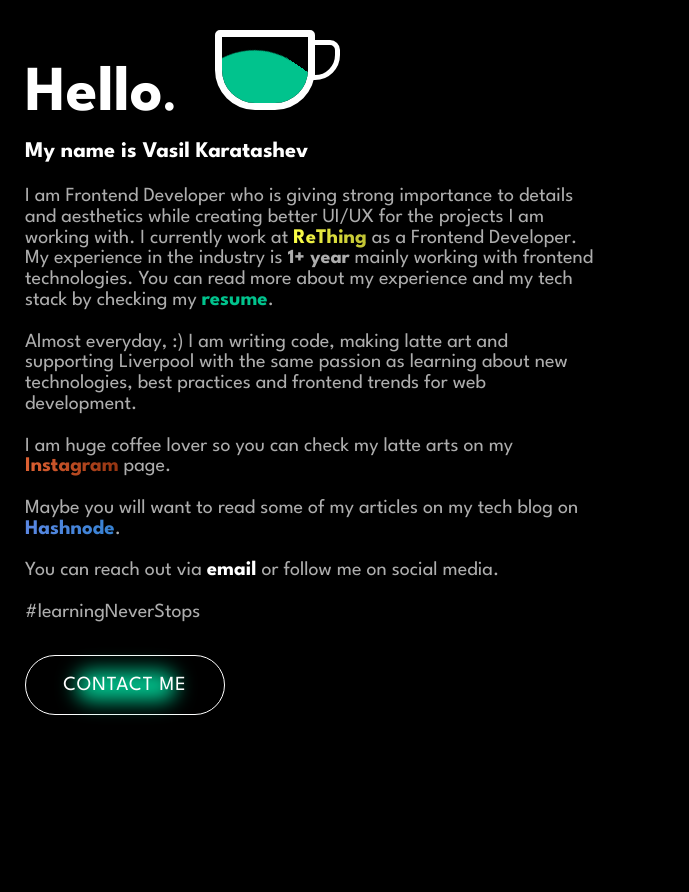
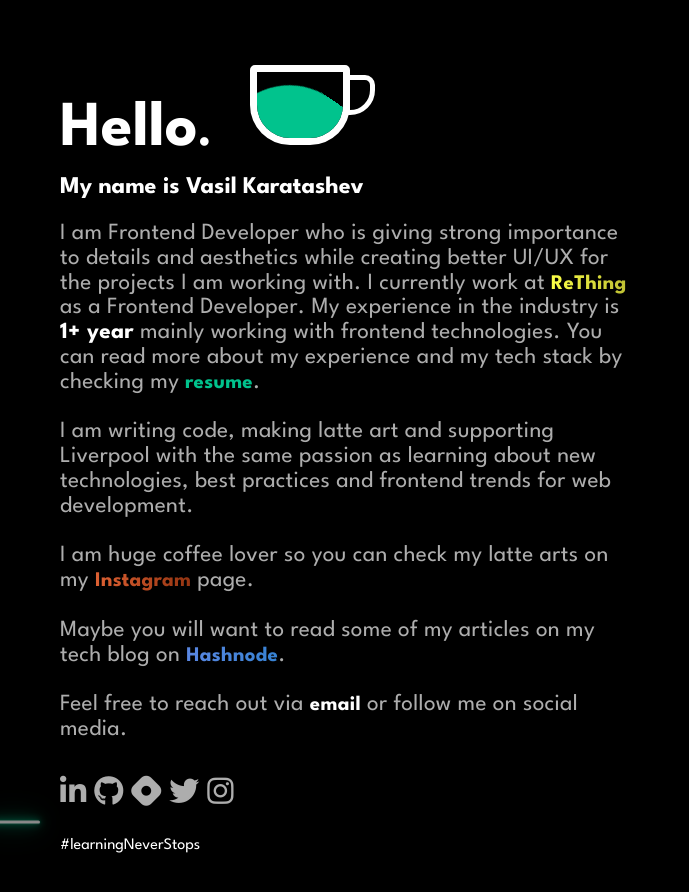
Before and after one commit to karatashev/react_portfolio, a React (Vite) app: page / in a window 1280 px wide. Shown: the top 892 px of the page, without its empty margins (0-689 px from the left). Before the commit the page ends 800 px from the top, so only its background shows below. Built offline with nearby package versions, Linux system fonts and the light colour scheme.

Commit message:
finished styling and social links

```diff
--- a/index.html
+++ b/index.html
@@ -4,6 +4,7 @@
     <meta charset="UTF-8" />
     <link rel="icon" type="image/svg+xml" href="/vite.svg" />
     <meta name="viewport" content="width=device-width, initial-scale=1.0" />
+    <script src="https://kit.fontawesome.com/7d5792ba1e.js" crossorigin="anonymous"></script>
     <title>Vite + React</title>
   </head>
   <body>
--- a/src/App.css
+++ b/src/App.css
@@ -14,6 +14,8 @@
   text-decoration: none;
   font-size: 1.3rem;
 }
+
+
 
 
 .header {
@@ -46,7 +48,7 @@
 
 h2 {
   margin-bottom: 1.5rem;
-  font-size: 1.4rem;
+  font-size: 1.5rem;
 }
 
 
@@ -59,11 +61,13 @@
 }
 
 .about_text {
-  line-height: 1.3rem;
+  line-height: 1.4rem;
   font-size: 1.25rem;
   max-width: 576px;
-  color: rgba(220, 220, 220, 0.787);
+  color: #dcdcdcc9;
+  letter-spacing: 0.3px;
 }
+
 
 .about_text span {
   font-weight: 700;
@@ -156,16 +160,65 @@
 
 .email a {
   color: #fff;
+}
 
+.exp {
+  color: #fff;
 }
 
 
-.btn_container {
+.social_media {
+  display: flex;
+  justify-content: flex-start;
+  flex-direction: row;
+  margin-bottom: 0.5rem;
+}
+
+.social_media a {
+  font-size: 30px;
+  margin: 0.5rem 0.5rem 0 0;
+  color: #dcdcdcc9;
+}
+
+.social_media a:hover {
+  color: #fff;
+  transform: scale(1.1);
+  transition: 0.3s ease-in-out;
+}
+
+.neon {
+  position: relative;
+  top: 30%;
+  border-radius: 10px;
+  left: 0%;
+  margin-bottom: 0.7rem;
+  width: 180px;
+  height: 10px;
+  background-color: #fff;
+  box-shadow: 0 0 5px #01C38D,
+              0 0 25px #01C38D,
+              0 0 50px #01C38D,
+              0 0 100px #01C38D;
+}
+
+
+@media screen and (min-width: 576px) {
+  .about_text {
+    font-size: 1.45rem;
+    line-height: 1.55rem;
+}
+  .App {
+    padding: 60px;
+  }
+
+  }
+
+/* .btn_container {
   display: flex;
   justify-content: flex-start;
   align-items: center;
   position: relative;
-  /* width: 100%; */
+
   margin-top: 2rem;
 }
 
@@ -201,4 +254,4 @@
 }
 .btn:hover::before {
   transform: scale(2);
-}
+} */
--- a/src/App.jsx
+++ b/src/App.jsx
@@ -36,29 +36,85 @@
         <p className="about_text animate__animated animate__fadeInLeftBig animate__delay-3s">
           I am Frontend Developer who is giving strong importance to details and
           aesthetics while creating better UI/UX for the projects I am working
-          with. I currently work at <span className="rething"><a target="_blank" href="https://www.linkedin.com/company/rethingse/mycompany/">ReThing</a></span> as
-          a Frontend Developer. My experience in the industry is{" "}
+          with. I currently work at{" "}
+          <span className="rething">
+            <a
+              target="_blank"
+              href="https://www.linkedin.com/company/rethingse/mycompany/"
+            >
+              ReThing
+            </a>
+          </span>{" "}
+          as a Frontend Developer. My experience in the industry is{" "}
           <span className="exp">{myExp}</span> mainly working with frontend
           technologies. You can read more about my experience and my tech stack
-          by checking my <span className="resume"><a target="_blank" href="https://drive.google.com/file/d/1xUAF4gL_RQPk4HX_g20cBd9D6VhvDKen/view?usp=sharing">resume</a></span>. <br /> <br /> Almost everyday,
-          :) I am writing code, making latte art and supporting Liverpool with
-          the same passion as learning about new technologies, best practices
-          and frontend trends for web development.
-          <br /> <br />
-          I am huge coffee lover so you can check my latte arts on my <span className='instagram'><a target="_blank" href="https://www.instagram.com/vasekara/">Instagram</a></span> page.
-          <br /><br />
-          Maybe you will want to read some of my articles on my tech blog on <span className='hashnode'><a target="_blank" href="https://karatashev.hashnode.dev/">Hashnode</a></span>.
-          <br /><br />
-          You can reach out via <span className='email'><a href="mailto:karatashev@gmail.com">email</a></span> or follow me on social media.
-          <br /><br />
-           #learningNeverStops
+          by checking my{" "}
+          <span className="resume">
+            <a
+              target="_blank"
+              href="https://drive.google.com/file/d/1xUAF4gL_RQPk4HX_g20cBd9D6VhvDKen/view?usp=sharing"
+            >
+              resume
+            </a>
+          </span>
+          . <br /> <br /> I am writing code, making latte
+          art and supporting Liverpool with the same passion as learning about
+          new technologies, best practices and frontend trends for web
+          development.
+          <br /> <br />I am huge coffee lover so you can check my latte arts on
+          my{" "}
+          <span className="instagram">
+            <a target="_blank" href="https://www.instagram.com/vasekara/">
+              Instagram
+            </a>
+          </span>{" "}
+          page.
+          <br />
+          <br />
+          Maybe you will want to read some of my articles on my tech blog on{" "}
+          <span className="hashnode">
+            <a target="_blank" href="https://karatashev.hashnode.dev/">
+              Hashnode
+            </a>
+          </span>
+          .
+          <br />
+          <br />
+          Feel free to reach out via{" "}
+          <span className="email">
+            <a href="mailto:karatashev@gmail.com">email</a>
+          </span>{" "}
+          or follow me on social media.
+          <br />
+          <br />
 
         </p>
       </div>
 
-      <div className="btn_container">
-        <button className="btn">CONTACT ME</button>
+
+      <div className='social_media'>
+
+      <a target="_blank" href="https://www.linkedin.com/in/vasil-karatashev-372175227/"><i className="fa-brands fa-linkedin-in animate__animated animate__fadeInLeftBig animate__delay-4s"></i></a>
+
+      <a target="_blank" href="https://github.com/karatashev"><i className="fa-brands fa-github animate__animated animate__fadeInLeftBig animate__delay-4s"></i></a>
+
+      <a target="_blank" href="https://karatashev.hashnode.dev/"><i className="fa-brands fa-hashnode animate__animated animate__fadeInLeftBig animate__delay-4s"></i></a>
+
+      <a target="_blank" href="https://twitter.com/VKaratashev"><i className="fa-brands fa-twitter animate__animated animate__fadeInLeftBig animate__delay-4s"></i></a>
+
+      <a target="_blank" href="https://www.instagram.com/vasekara/"><i className="fa-brands fa-instagram animate__animated animate__fadeInLeftBig animate__delay-4s"></i></a>
+
       </div>
+
+      <div className='neon animate__animated animate__zoomInLeft animate__delay-5s'></div>
+
+      <p className='animate__animated animate__fadeInLeftBig animate__delay-4s'>#learningNeverStops</p>
+
+
+      {/* <div className="btn_container">
+        <button className="btn">CONTACT
+</button>
+      </div> */}
     </div>
   );
 }
```
